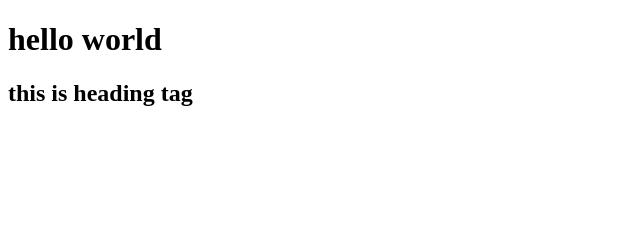
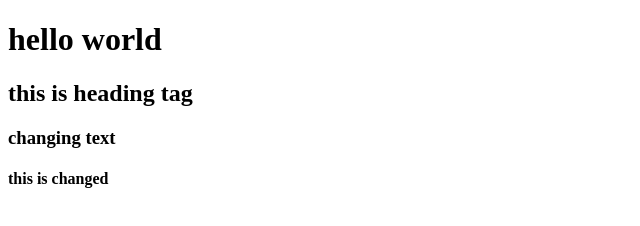
Before and after one commit to deepikaalakunta/quiz-app, a plain HTML site: page index.html in a window 1280 px wide. Shown: the whole page, without its empty margins (0-640 px from the left). Drawn offline with Linux system fonts and the light colour scheme.

Commit message:
adding clone

```diff
--- a/index.html
+++ b/index.html
@@ -8,5 +8,7 @@
 <body>
     <h1>hello world</h1>
     <h2>this is heading tag</h2>
+    <h3>changing text</h3>
+    <h4>this is changed</h4>
 </body>
 </html>
```
